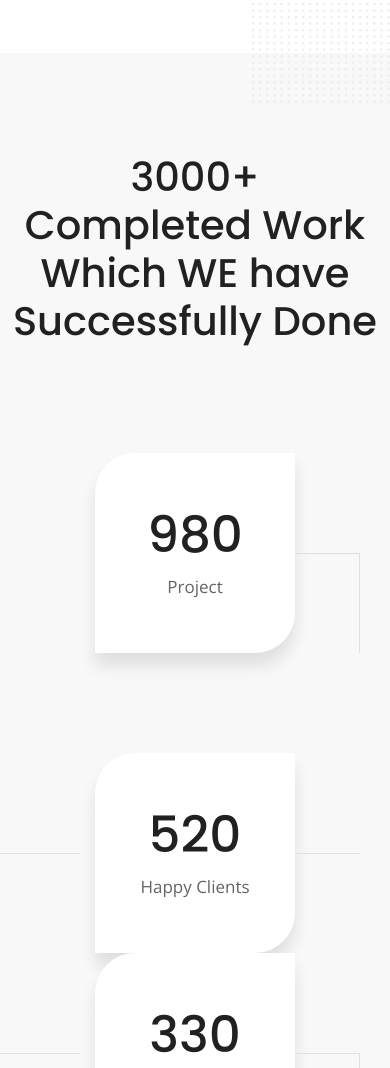
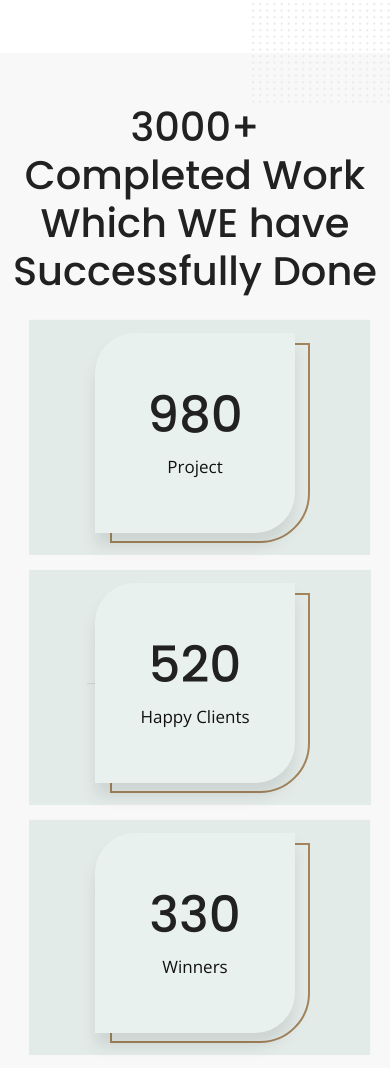
Before and after one commit to bapibiswas100808/Design, a plain HTML site: page index.html in a window 390 px wide. Shown: the part 3681-4749 px from the top of the page. Drawn offline with nearby package versions, Linux system fonts and the light colour scheme.

Commit message:
work area responsive done

```diff
--- a/style.css
+++ b/style.css
@@ -272,13 +272,13 @@ h4 {
 .single-work-text::after{
     position: absolute;
     content: "";
-    height: 100px;
-    width: 32%;
+    height: 51%;
+    width: 33%;
     border-top: 1px solid #E0E0E0;
     border-right: 1px solid #E0E0E0;
     z-index: -1;
-    right: -65px;
-    bottom: 0px;
+    right: -33%;
+    bottom: -1%;
 }
 .special-work .single-work-text::after{
     border-right: none;
@@ -290,11 +290,11 @@ h4 {
 .special-work::before{
     position: absolute;
     content: "";
-    height: 100px;
+    height: 50%;
     width: 22%;
     border-top: 1px solid #E0E0E0;
-    bottom: 0;
-    left: -13px;
+    bottom: 0%;
+    left: -4%;
 }
 .single-special-work{
     position: relative;
@@ -302,12 +302,12 @@ h4 {
 .single-special-work::after{
     position: absolute;
     content: "";
-    height: 100px;
+    height: 51%;
     width: 22%;
     border-top: 1px solid #E0E0E0;
     border-left: 1px solid #E0E0E0;
-    bottom: 0;
-    left: -13px;
+    bottom: -1%;
+    left: -4%;
 }
 .last-work .single-work-text::after{
     border-top: none;
@@ -527,12 +527,6 @@ h4 {
 .about-area .design-image::after{
     left: 0px;
 }
-/* .about-area.design-image img{
-    padding-left: 20px !important;
-}
-.about-area.design-image::after{
-    right: 0;
-} */
 /* About area responsive CSS end */
 
 /* Sucess area responsive CSS start */
@@ -549,6 +543,47 @@ h4 {
 /* Sucess area responsive CSS end */
 
 /* Work area responsive CSS starts */
+.work-area{
+    padding: 50px 0;
+}
+.all-work{
+    margin-top: 30px;
+    color: #111111;
+}
+.work-area .all-work{
+    text-align: center;
+}
+.work-area .single-work{
+    display: inline-block;
+}
+.work-area .special-work{
+    margin-top: 50px;
+    margin-bottom: 50px;
+}
+.all-work .single-work{
+    position: relative;
+}
+.all-work .single-work::after{
+    position: absolute;
+    content: "";
+    border: none;
+    height: 100%;
+    width: 100%;
+    right: 0%;
+    border-radius: 50px 0;
+    top: 10px;
+    left: 15px;
+    border: 2px solid #B0855B !important;
+}
+
+.single-work-text::after{
+    opacity: 10%;
+    background-color: #37806B;
+    right: -38%;
+    height: 118%;
+    top: -7%;
+    width: 171%;
+}
 
 /* Work area responsive CSS end */
 
```
